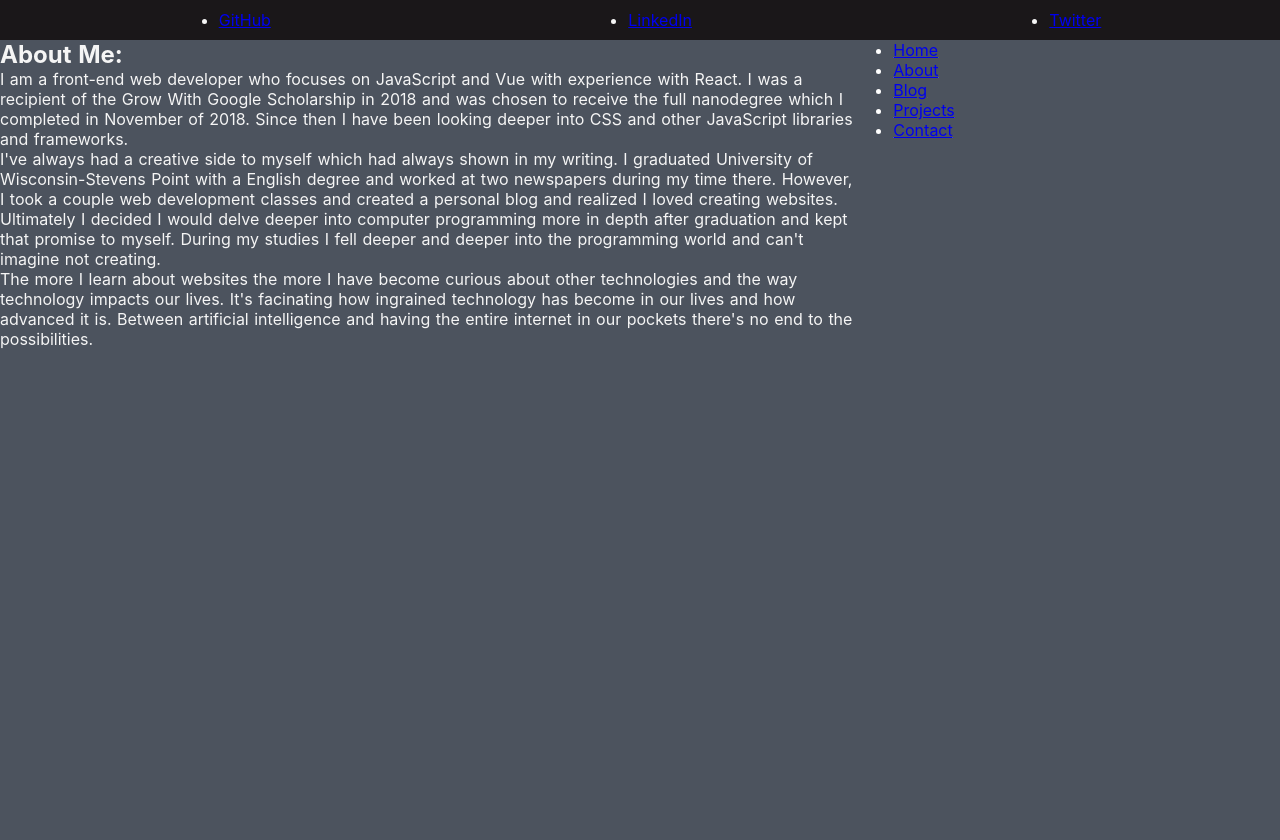
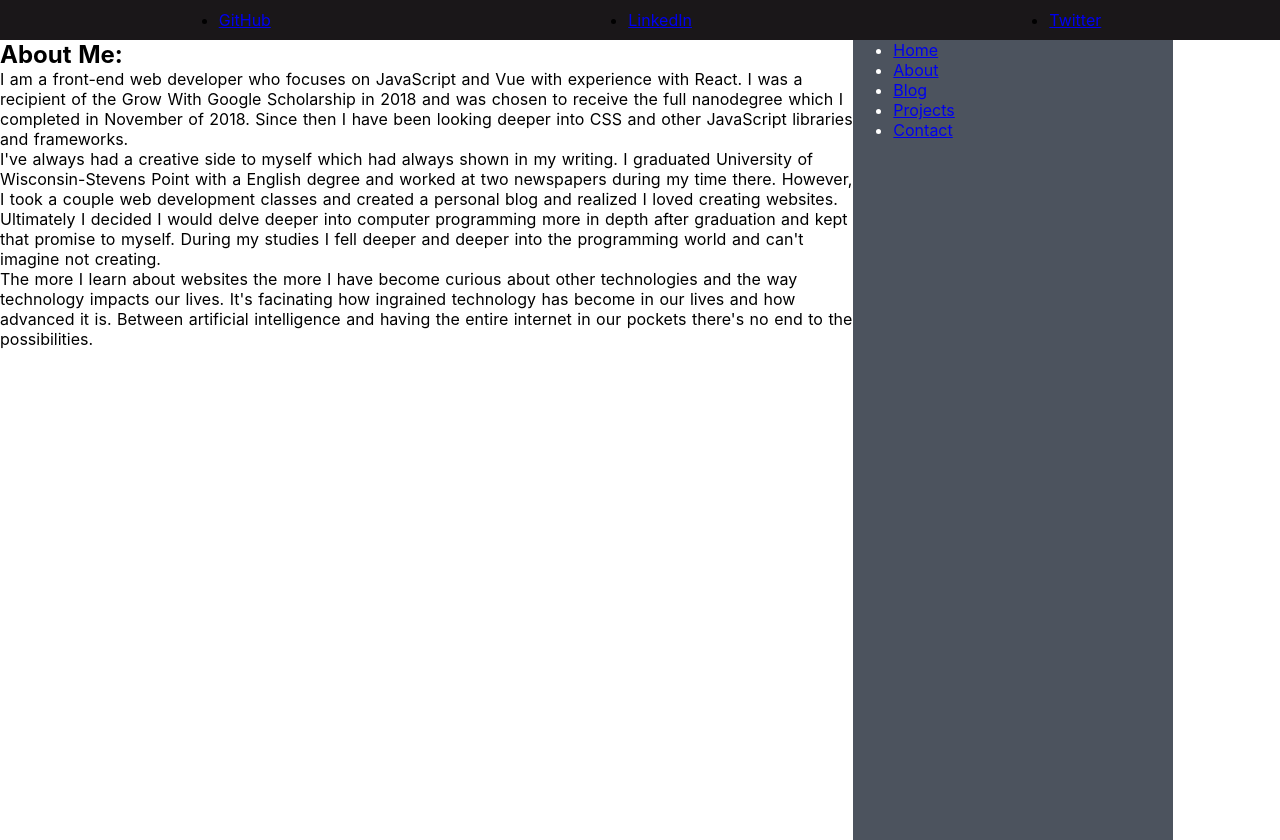
Before and after one commit to JennaKoslowski/vue-profile, a Nuxt app: page /about in a window 1280 px wide. Built offline with nearby package versions, Linux system fonts and the light colour scheme.

Commit message:
add scope to css

```diff
--- a/components/FollowBar.vue
+++ b/components/FollowBar.vue
@@ -10,9 +10,10 @@
 </div>
 </template>
 
-<style>
+<style scoped>
 .container {
-    max-height: 20%;
+    max-height: 40px;
+    background: pink;
 
 }
     .followme {
--- a/components/NavBar.vue
+++ b/components/NavBar.vue
@@ -1,5 +1,5 @@
 <template>
-<div class="container">
+<div class="sideContainer">
     <nav class="navbar">
         <ul>
         <li><nuxt-link class="navbar-item" to="/">Home</nuxt-link></li>
@@ -14,10 +14,10 @@
 
 
 <style scoped>
-    .container {
+    .sideContainer {
       background-color: #4c535e;
       color: white;
-      text-decoration: underline;
+      text-decoration: none;
       height: 100vh;
       width: 25vw;
     }
--- a/pages/about/index.vue
+++ b/pages/about/index.vue
@@ -15,7 +15,7 @@
 </section>
 </template>
 
-<style>
+<style scoped>
     body {
         background: #4c535e;
         color: whitesmoke;
--- a/pages/blog/_id/index.vue
+++ b/pages/blog/_id/index.vue
@@ -6,7 +6,7 @@
     </section>
 </template>
 
-<style>
+<style scoped>
     .single-blog {
         display:flex;
         flex-flow: column;
--- a/pages/index.vue
+++ b/pages/index.vue
@@ -23,7 +23,7 @@ export default {
 }
 </script>
 
-<style>
+<style scoped>
 .container {
   margin: 0 auto;
   min-height: 100vh;
```
